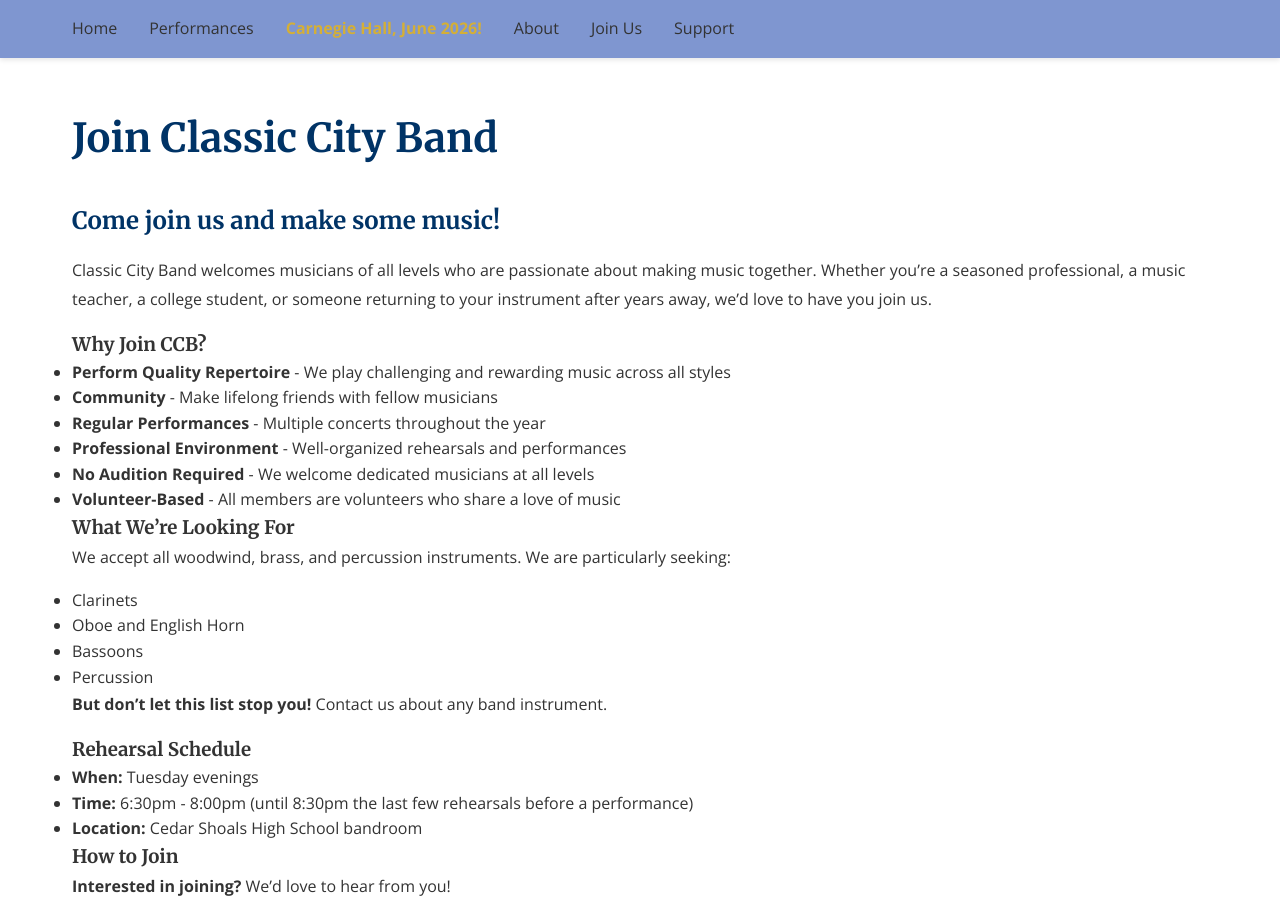
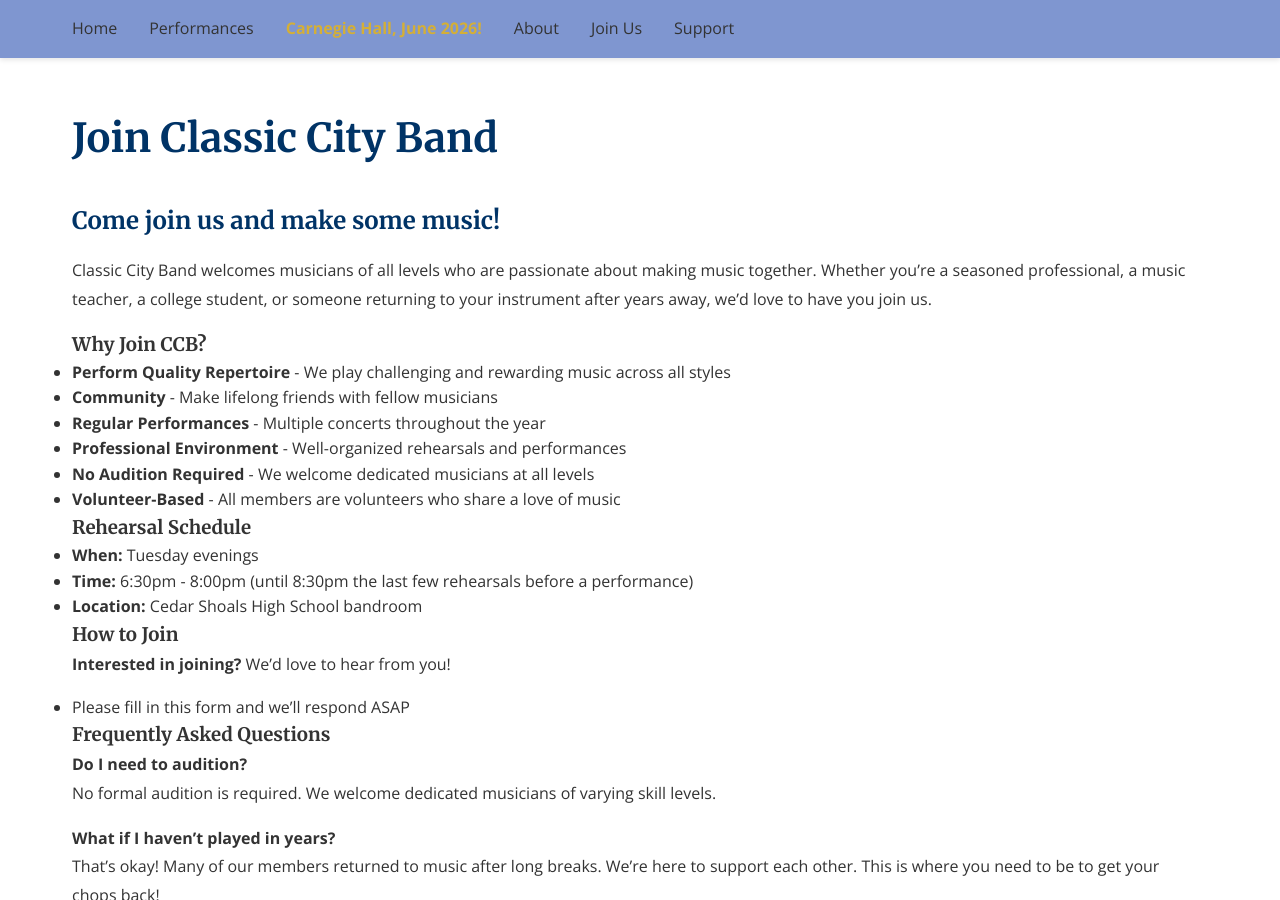
Before and after one commit to webmasterCCB/CCBwebsite, a Jekyll site: the page built from join.md, in a window 1280 px wide and 900 px high. Built offline with Jekyll 4.4.1, drawn with Linux system fonts in a browser that asks for light colours.

Commit message:
Update join.md

```diff
--- a/join.md
+++ b/join.md
@@ -15,17 +15,6 @@ Classic City Band welcomes musicians of all levels who are passionate about maki
 - **Professional Environment** - Well-organized rehearsals and performances
 - **No Audition Required** - We welcome dedicated musicians at all levels
 - **Volunteer-Based** - All members are volunteers who share a love of music
-
-### What We're Looking For
-
-We accept all woodwind, brass, and percussion instruments. We are particularly seeking:
-
-- Clarinets
-- Oboe and English Horn
-- Bassoons
-- Percussion
-
-**But don't let this list stop you!** Contact us about any band instrument.
 
 ### Rehearsal Schedule
 
```
